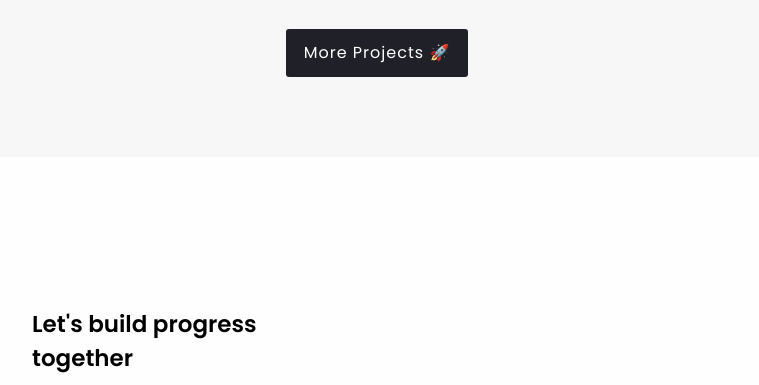
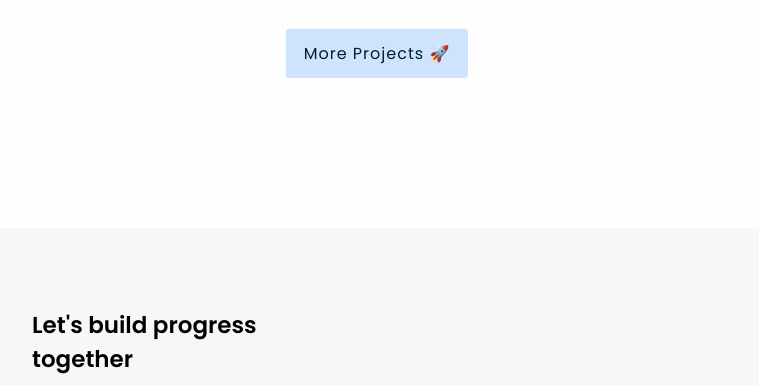
Before and after one commit to vtejaeta/Personal-Portfolio, a Gatsby site: page / in a window 1280 px wide. Shown: the part 2712-3097 px from the top of the page, without its empty margins (263-1022 px from the left). Built offline with nearby package versions, Linux system fonts and the light colour scheme; Gatsby itself is replaced by a stand-in of ours.

Commit message:
change styles

```diff
--- a/src/components/Footer/Footer.js
+++ b/src/components/Footer/Footer.js
@@ -6,6 +6,7 @@ import SocialLinks from "../SocialLinks/SocialLinks"
 const FooterContainer = styled.div`
   width: 100%;
   margin-top: 7rem;
+  background-color: var(--footer-bg);
 `
 
 const FooterElement = styled.footer`
--- a/src/components/Projects/Projects.js
+++ b/src/components/Projects/Projects.js
@@ -1,13 +1,12 @@
 import React from "react"
-import styled from "styled-components"
+import styled, { keyframes } from "styled-components"
 import { StaticImage } from "gatsby-plugin-image"
 
 import LiveUrl from "../Icons/LiveUrl"
 import Github from "../Icons/Github"
 
 const CardsContainer = styled.div`
-  padding: 8rem 3.5rem;
-  background-color: var(--footer-bg);
+  padding: 8rem 4rem;
 
   @media only screen and (max-width: 767px) {
     padding: 8rem 4rem 4rem;
@@ -137,7 +136,7 @@ const MoreProjectsLink = styled.a`
   text-decoration: none;
 `
 
-const MoreProjects = styled.div`
+const MoreProjects = styled.button`
   cursor: pointer;
   font-size: 1.6rem;
   letter-spacing: 1px;
@@ -146,8 +145,8 @@ const MoreProjects = styled.div`
   border: none;
   border-radius: 3px;
 
-  color: var(--root-primary);
-  background-color: var(--main-invert-bg);
+  color: var(--on-secondary);
+  background-color: var(--secondary);
 
   &:hover {
     opacity: 0.9;
```
